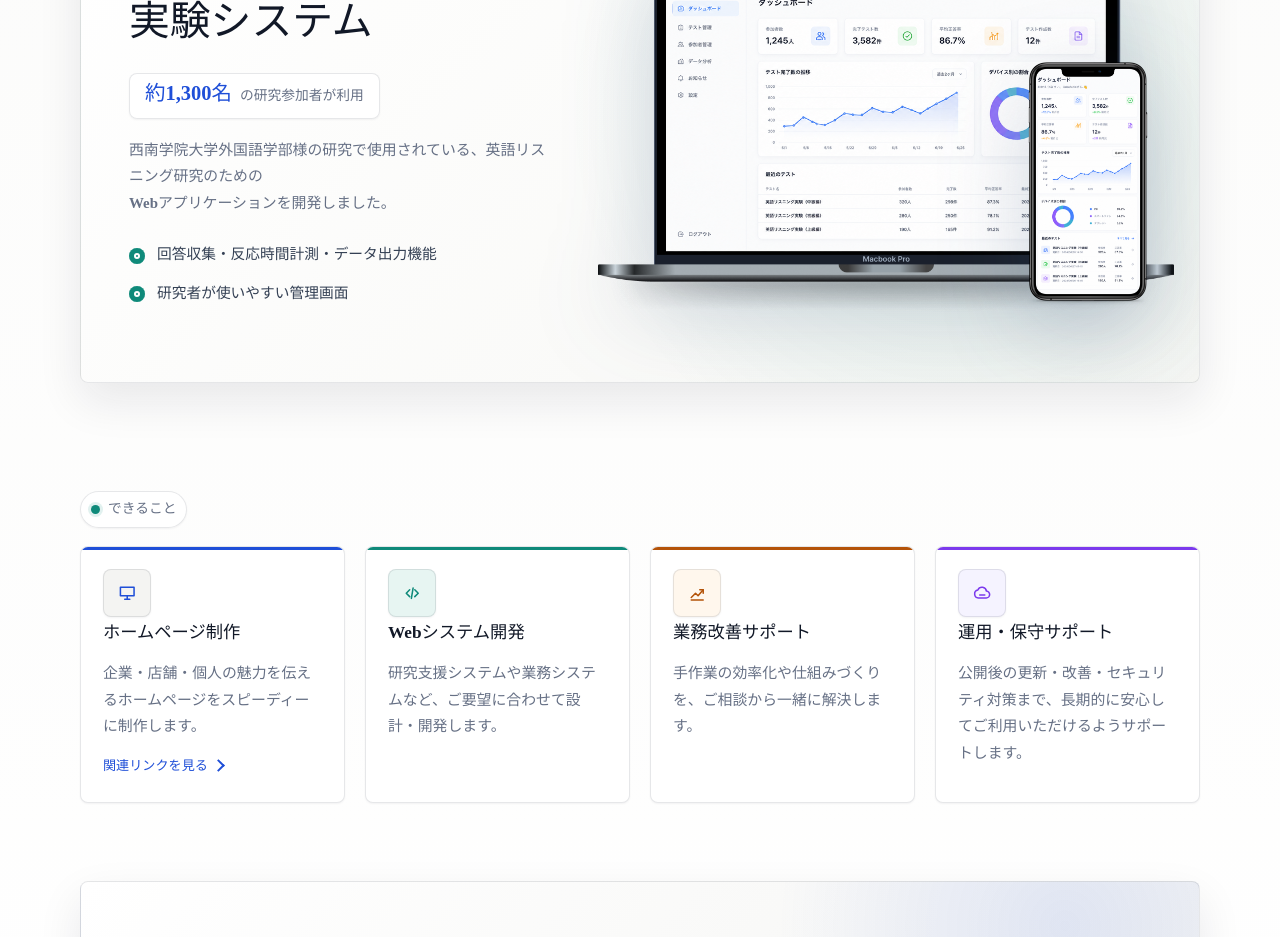
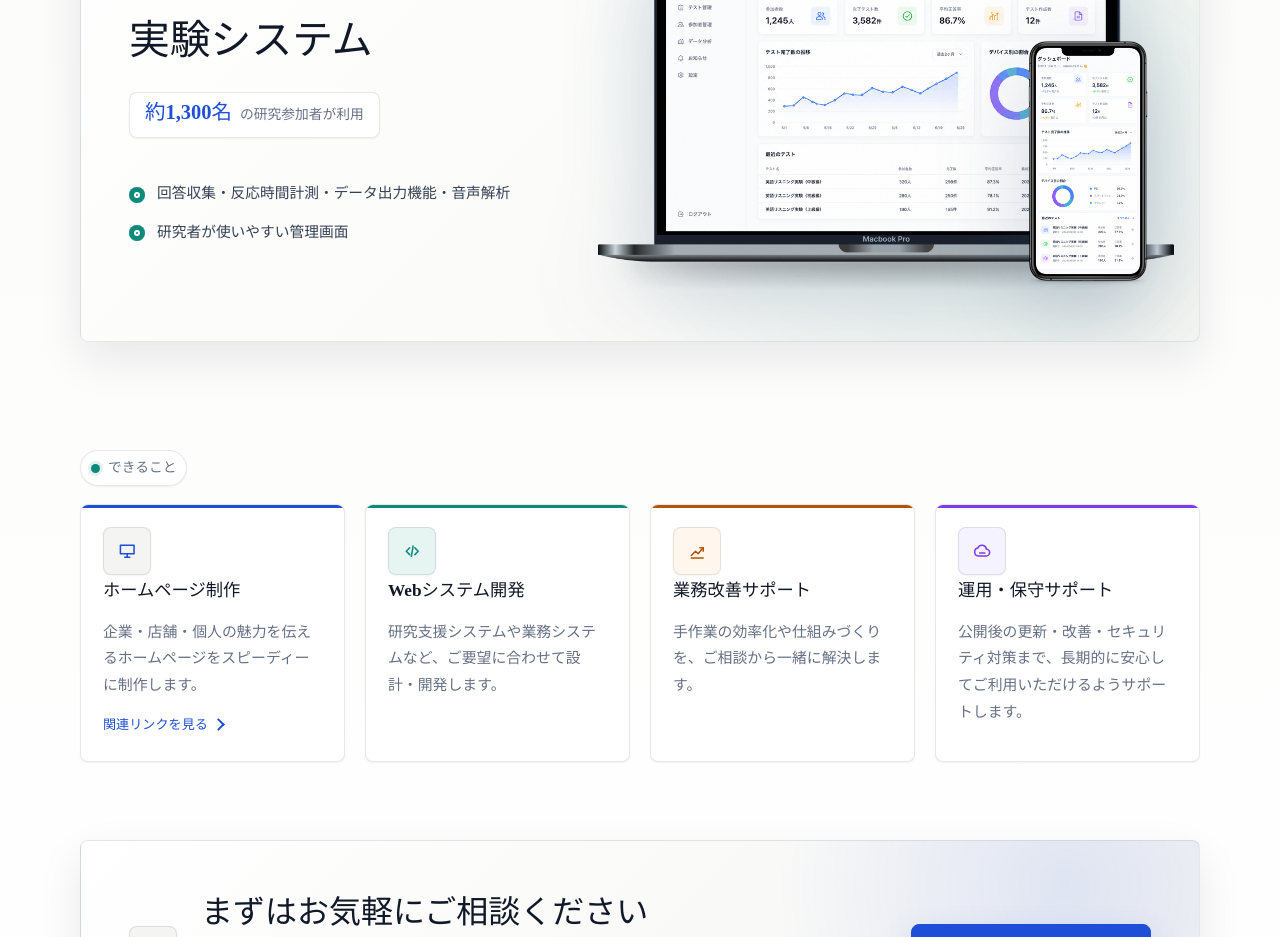
Before and after one commit to Hideaki-Umezawa-Private/portfolio, a React (Vite) app: page / in a window 1280 px wide. Shown: the part 1580-2517 px from the top of the page. Built offline with nearby package versions, Linux system fonts and the light colour scheme.

Commit message:
Refactor project description in Works component for clarity and completeness

```diff
--- a/src/components/Works.tsx
+++ b/src/components/Works.tsx
@@ -16,13 +16,8 @@ export function Works() {
             <strong>約1,300名</strong>
             <span>の研究参加者が利用</span>
           </div>
-          <p>
-            西南学院大学外国語学部様の研究で使用されている、英語リスニング研究のための
-            <br className="desktop-break" />
-            Webアプリケーションを開発しました。
-          </p>
           <ul>
-            <li>回答収集・反応時間計測・データ出力機能</li>
+            <li>回答収集・反応時間計測・データ出力機能・音声解析</li>
             <li>研究者が使いやすい管理画面</li>
           </ul>
         </div>
```
